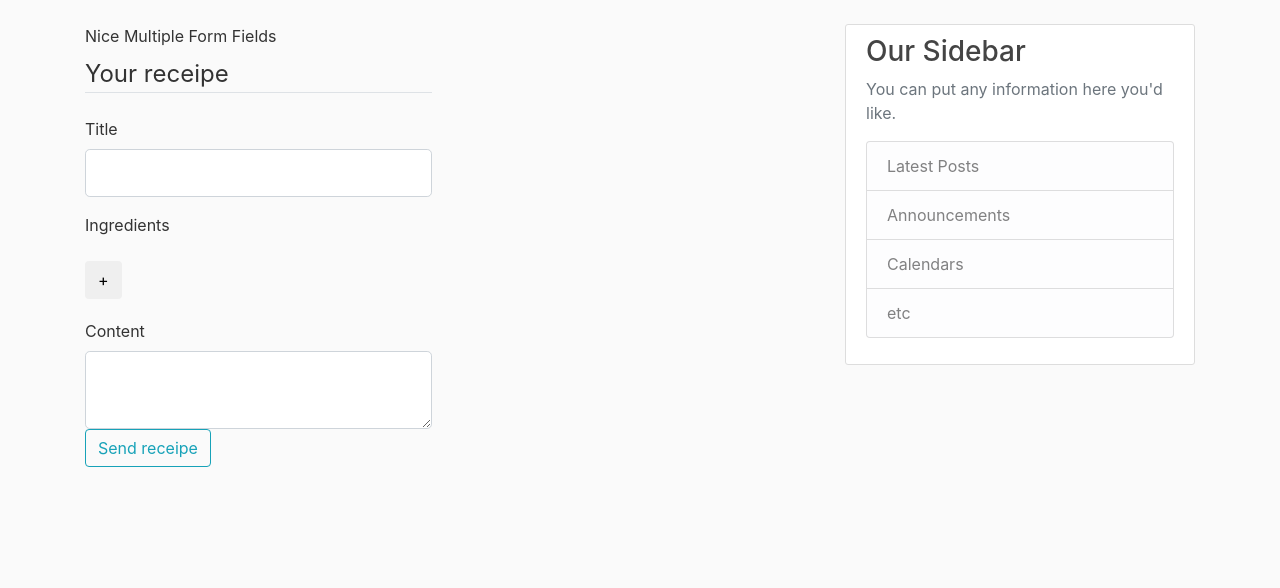
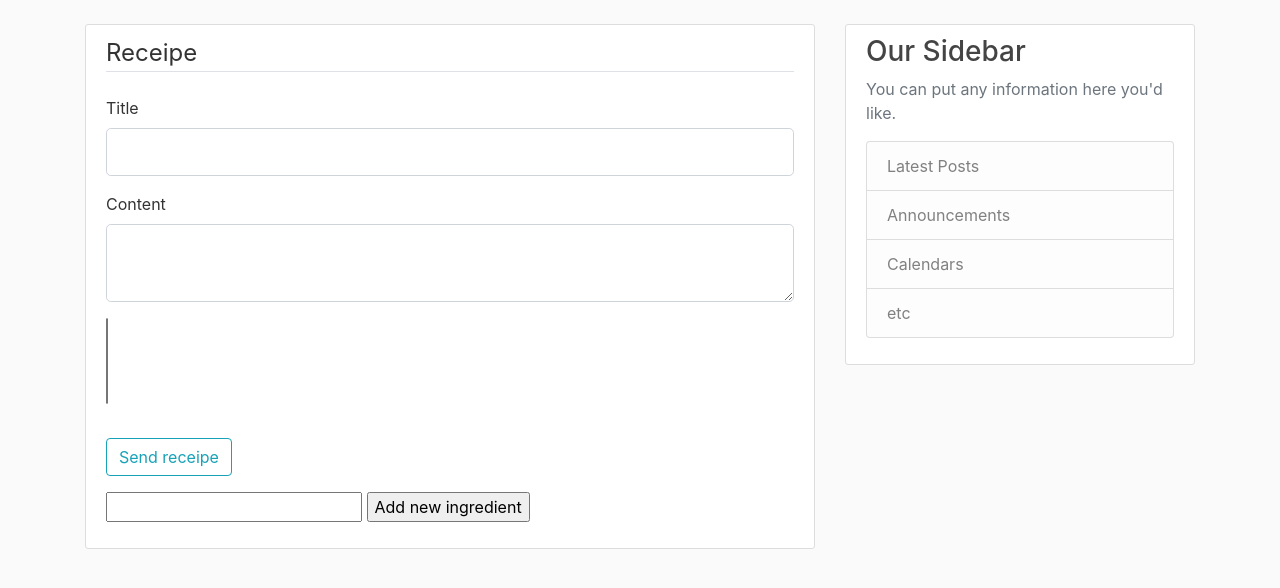
Before and after one commit to grabarczykm/Flask, a Flask app: page /new_receipe in a window 1280 px wide. Shown: the part 56-644 px from the top of the page. Run offline with Flask 2, Linux system fonts and the light colour scheme; the visitor is signed in with stand-in values (Sample User, id 1); data comes from the database, SQL or seed files in the repository; both versions use the stored data as it was after the commit; data that the repository does not hold is empty; parts of the project's set-up code (start-up, migrations or seed data) failed here and were passed over; some libraries are stand-ins or nearby versions.

Commit message:
Adding ingredients to receipe

```diff
--- a/003 CookApp/app/forms.py
+++ b/003 CookApp/app/forms.py
@@ -35,13 +35,8 @@ class LoginForm(FlaskForm):
     submit = SubmitField('Login')
     remember = BooleanField('Remember Me')
 
-class IngredientForm(FlaskForm):
-    ingredient = StringField('Ingridient', validators=[DataRequired])
-
 class ReceipeForm(FlaskForm):
     title = StringField('Title',
                         validators=[DataRequired(), Length(min = 2, max=200)])
-    ingredients = FieldList(FormField(IngredientForm), min_entries=0)
-    add_ingredient = SubmitField('Add ingredient')
     content = TextAreaField('Content', validators=[DataRequired()])
     submit = SubmitField('Send receipe')
--- a/003 CookApp/app/models.py
+++ b/003 CookApp/app/models.py
@@ -18,13 +18,25 @@ class User(db.Model, UserMixin): #nadpisanie klasy UserMixin - zapewnia podstawo
     def __repr__(self):
         return (f"User('{self.username}', '{self.email}', '{self.image_file}')")
 
+Rec_Ing = db.Table('Rec_Ing',
+                   db.Column('receipe_id',db.Integer, db.ForeignKey('receipe.id')),
+                   db.Column('ingredient_id', db.Integer, db.ForeignKey('ingredient.id'))
+                   )
+
 class Receipe(db.Model):
     id = db.Column(db.Integer, primary_key=True)
     title = db.Column(db.String(100), nullable=False)
     date_posted = db.Column(db.DateTime, nullable=False, default=datetime.utcnow)
     content = db.Column(db.Text, nullable=False)
     user_id = db.Column(db.Integer, db.ForeignKey('user.id'), nullable=False)
-
+    ingredients = db.relationship('Ingredient', secondary = Rec_Ing, backref = db.backref('receipess', lazy='dynamic'))
 
     def __repr__(self):
-        return (f"Post('{self.title}', '{self.date_posted}')")
+        return (f"Receipe('{self.title}', '{self.date_posted}')")
+
+class Ingredient(db.Model):
+    id = db.Column(db.Integer, primary_key=True)
+    name = db.Column(db.String(100), nullable=False)
+
+    def __repr__(self):
+        return (f"Ingredient(' { self.name }')")
--- a/003 CookApp/app/routes.py
+++ b/003 CookApp/app/routes.py
@@ -1,6 +1,6 @@
 from app import app, bcrypt, db
 from flask import render_template, url_for, flash, redirect, request
-from app.models import User, Receipe
+from app.models import User, Receipe, Ingredient
 from app.forms import RegistrationForm, LoginForm, ReceipeForm
 from flask_login import login_user, current_user, logout_user, login_required
 
@@ -10,6 +10,13 @@ from flask_login import login_user, current_user, logout_user, login_required
 def home():
     receipess = Receipe.query.order_by(Receipe.date_posted)
     return render_template('home.html', receipess=receipess)
+
+@app.route("/about")
+def about():
+
+    rec = Receipe.query.filter_by(title='jajka3').first()
+
+    return render_template('about.html', rec=rec)
 
 @app.route("/login", methods=['POST','GET'])
 def login():
@@ -71,12 +78,21 @@ def account():
 @login_required
 def new_receipe():
     form = ReceipeForm()
+    ingredients = Ingredient.query.order_by(Ingredient.name)
     if form.validate_on_submit():
         receipe = Receipe(title = form.title.data, content=form.content.data, author=current_user)
         db.session.add(receipe)
         db.session.commit()
 
-        flash('Your receipe has been added!', 'success')
-        return redirect(url_for('home'))
+        ing_list = request.form.getlist('ingredients')
+        if ing_list:
+            for ing in ing_list:
+                ingredient = Ingredient.query.filter_by(name = ing).first()
+                ingredient.receipess.append(receipe)
+                db.session.commit()
 
-    return render_template('new_receipe.html', form=form)
+            return render_template('receipess.html', ing_list = ing_list)
+        else:
+            return redirect(url_for('home'))
+
+    return render_template('new_receipe.html', form=form, ingredients=ingredients)
--- a/003 CookApp/app/static/map.js
+++ /dev/null
@@ -1,28 +0,0 @@
-$(document).ready(function(){
-    var next = 1;
-    $(".add-more").click(function(e){
-        e.preventDefault();
-        var addto = "#field" + next;
-        var addRemove = "#field" + (next);
-        next = next + 1;
-        var newIn = '<input autocomplete="off" class="input form-control" id="field' + next + '" name="field' + next + '" type="text">';
-        var newInput = $(newIn);
-        var removeBtn = '<button id="remove' + (next - 1) + '" class="btn btn-danger remove-me" >-</button></div><div id="field">';
-        var removeButton = $(removeBtn);
-        $(addto).after(newInput);
-        $(addRemove).after(removeButton);
-        $("#field" + next).attr('data-source',$(addto).attr('data-source'));
-        $("#count").val(next);
-
-            $('.remove-me').click(function(e){
-                e.preventDefault();
-                var fieldNum = this.id.charAt(this.id.length-1);
-                var fieldID = "#field" + fieldNum;
-                $(this).remove();
-                $(fieldID).remove();
-            });
-    });
-
-
-
-});
--- a/003 CookApp/app/templates/home.html
+++ b/003 CookApp/app/templates/home.html
@@ -11,6 +11,9 @@
             <h2><a class="article-title" href="#">{{ receipe.title }}</a></h2>
             <p class="article-content">{{ receipe.content }}</p>
           </div>
+            {% for ing in receipe.ingredients %}
+                    <a class="mr-2" href="#">{{ ing.name }}</a>
+            {% endfor %}
         </article>
     {% endfor %}
 {% endblock content %}
--- a/003 CookApp/app/templates/new_receipe.html
+++ b/003 CookApp/app/templates/new_receipe.html
@@ -1,33 +1,62 @@
 {% extends "layout.html" %}
 {% block content %}
-    <!------ Include the above in your HEAD tag ---------->
+    <div class="content-section">
+        <form method="POST" action="">
+            {{ form.hidden_tag() }}
+            <fieldset class="form-group">
+                <legend class="border-bottom mb-4">Receipe</legend>
 
-    <div class="container">
-        <div class="row">
-            <input type="hidden" name="count" value="1" />
-            <div class="control-group" id="fields">
-                <label class="control-label" for="field1">Nice Multiple Form Fields</label>
-                <div class="controls" id="profs">
-                    <form method="POST" class="input-append" action="">
-                        {{ form.hidden_tag() }}
-                        <legend class="border-bottom mb-4">Your receipe</legend>
-                        <div class="form-group">
-                            {{ form.title.label(class="form-control-label")}}
-                            {{ form.title(class="form-control form-control-lg") }}
+                <!-- Formularz title z wyświetlaniem błędów-->
+                <div class="form-group">
+                    {{ form.title.label(class="form-control-label",id="textfield") }}
+                    {% if form.title.errors %}
+                        {{ form.title(class="form-control form-control-lg is-invalid", id="textfield") }}
+                        <div class="invalid-feedback">
+                            {% for error in form.title.errors %}
+                                <span>{{ error }}</span>
+                            {% endfor %}
                         </div>
-                        <div class="form-group">
-                            {{ form.ingredients.label(class="form-control-label")}}
-                            <div id="field">{{ form.ingredients(class="input",id="field1") }}<button id="b1" class="btn add-more" type="button">+</button></div>
+                    {% else %}
+                        {{ form.title(class="form-control form-control-lg", id="textfield") }}
+                    {% endif %}
+                </div>
+
+                <!-- Formularz password z wyświetlaniem błędów-->
+                <div class="form-group">
+                    {{ form.content.label(class="form-control-label") }}
+                    {% if form.content.errors %}
+                        {{ form.content(class="form-control form-control-lg is-invalid") }}
+                        <div class="invalid-feedback">
+                            {% for error in form.content.errors %}
+                                <span>{{ error }}</span>
+                            {% endfor %}
                         </div>
-                        <div>
-                            {{ form.content.label(class="form-control-label")}}
-                            {{ form.content(class="form-control form-control-lg") }}
-                        </div>
-                        {{ form.submit(class="btn btn-outline-info") }}
-                    </form>
-                <br>
+                    {% else %}
+                        {{ form.content(class="form-control form-control-lg") }}
+                    {% endif %}
                 </div>
+                <div class="form-group">
+                    <select multiple name="ingredients">
+                        {% for ing in ingredients %}
+                            <option value="{{ing.name}}">{{ing.name}}</option>
+                        {% endfor %}
+                    </select>
+                </div>
+
+
+
+            </fieldset>
+            <div class="form-group">
+                {{ form.submit(class="btn btn-outline-info") }}
             </div>
-        </div>
+        </form>
+        <form method="POST" action="" target="_self">
+            <fieldset class="form-group">
+                <input type="text" name="new_ing" value="">
+                <input type="submit" value="Add new ingredient">
+            </fieldset>
+
+
+        </form>
     </div>
 {% endblock content %}
```
Also changed, not shown: 003 CookApp/app/templates/about.html (+16 -8 lines), 003 CookApp/app/templates/receipess.html (added, +12 -0 lines), 003 CookApp/migrations/versions/81ae1d722ec1_.py (renamed from 003 CookApp/migrations/versions/8ffb6563dfdc_.py, +16 -3 lines), 003 CookApp/app/app.db.
